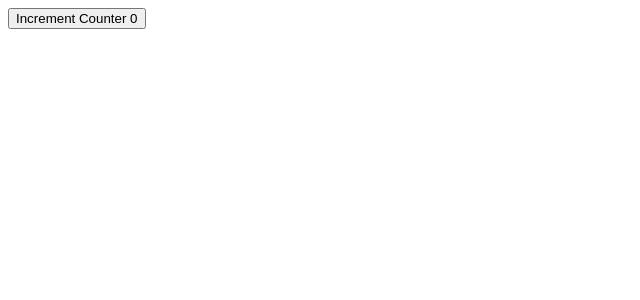
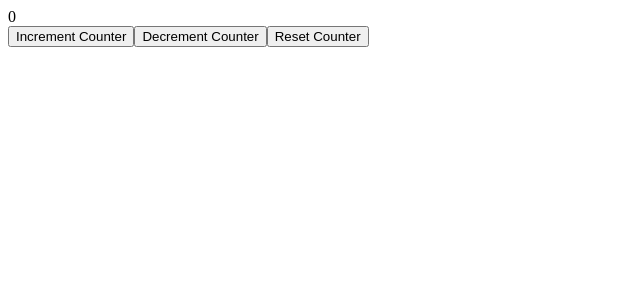
Before and after one commit to vpullakhandam/harkirat-cohort, a React (Create React App) app in the folder week-9/frontend/: page / in a window 1280 px wide. Shown: the top 300 px of the page, without its empty margins (0-640 px from the left). Built offline with nearby package versions, Linux system fonts and the light colour scheme.

Commit message:
correct code for counters

```diff
--- a/week-9/frontend/src/App.js
+++ b/week-9/frontend/src/App.js
@@ -18,10 +18,13 @@
 
 // Day 2 week-9!!
 
-import React from "react";
-import { useState } from "react";
+import React, { useState } from "react";
 
 function App() {
+  return <Counter />;
+}
+
+function Counter() {
   const [count, setCount] = useState(0);
 
   function incrementCounter() {
@@ -31,12 +34,17 @@ function App() {
     setCount(count - 1);
   }
   function resetCounter() {
-    setCount(count);
+    setCount(0); // Reset the counter to 0
   }
 
-  return <button onClick={incrementCounter}>Increment Counter {count}</button>;
-  return <button onClick={decrementCounter}>Decrement Counter</button>;
-  return <button onClick={resetCounter}>Reset Counter</button>;
+  return (
+    <div>
+      <div>{count}</div>
+      <button onClick={incrementCounter}>Increment Counter</button>
+      <button onClick={decrementCounter}>Decrement Counter</button>
+      <button onClick={resetCounter}>Reset Counter</button>
+    </div>
+  );
 }
 
 export default App;
```
